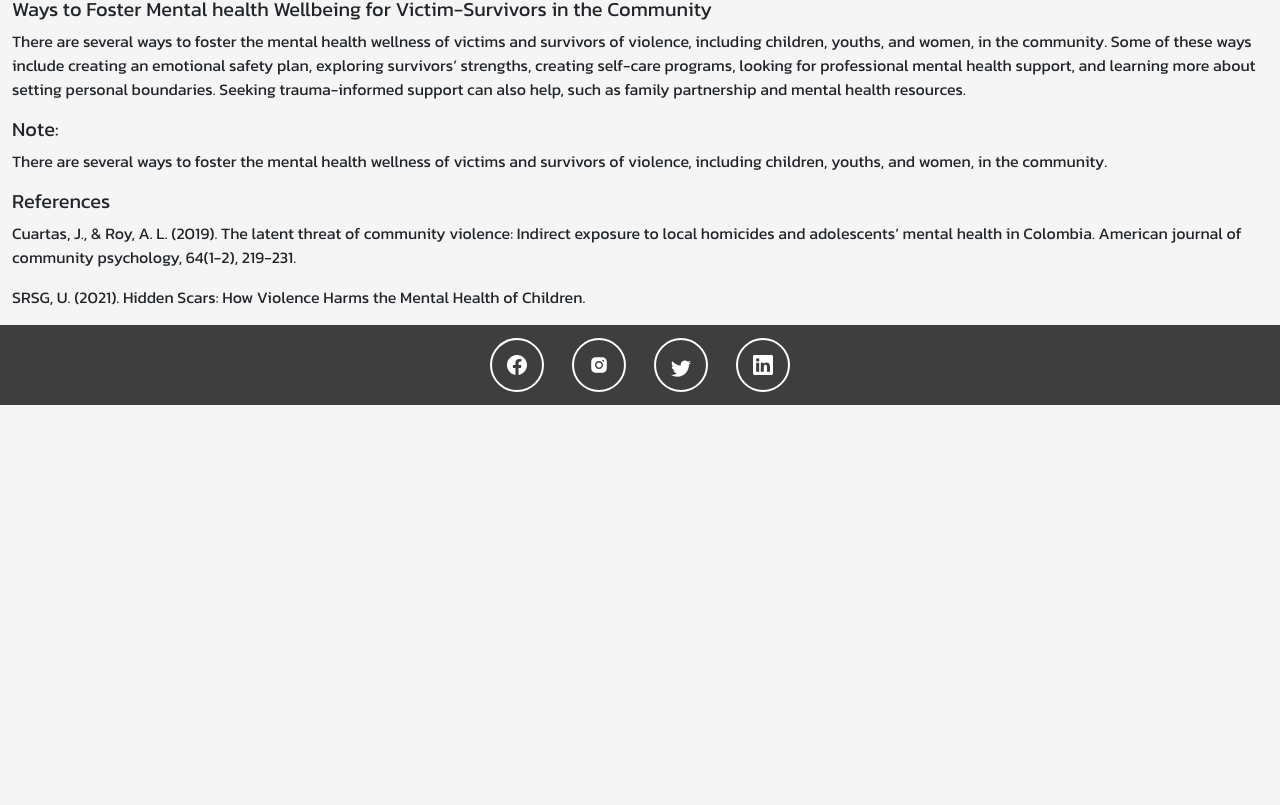
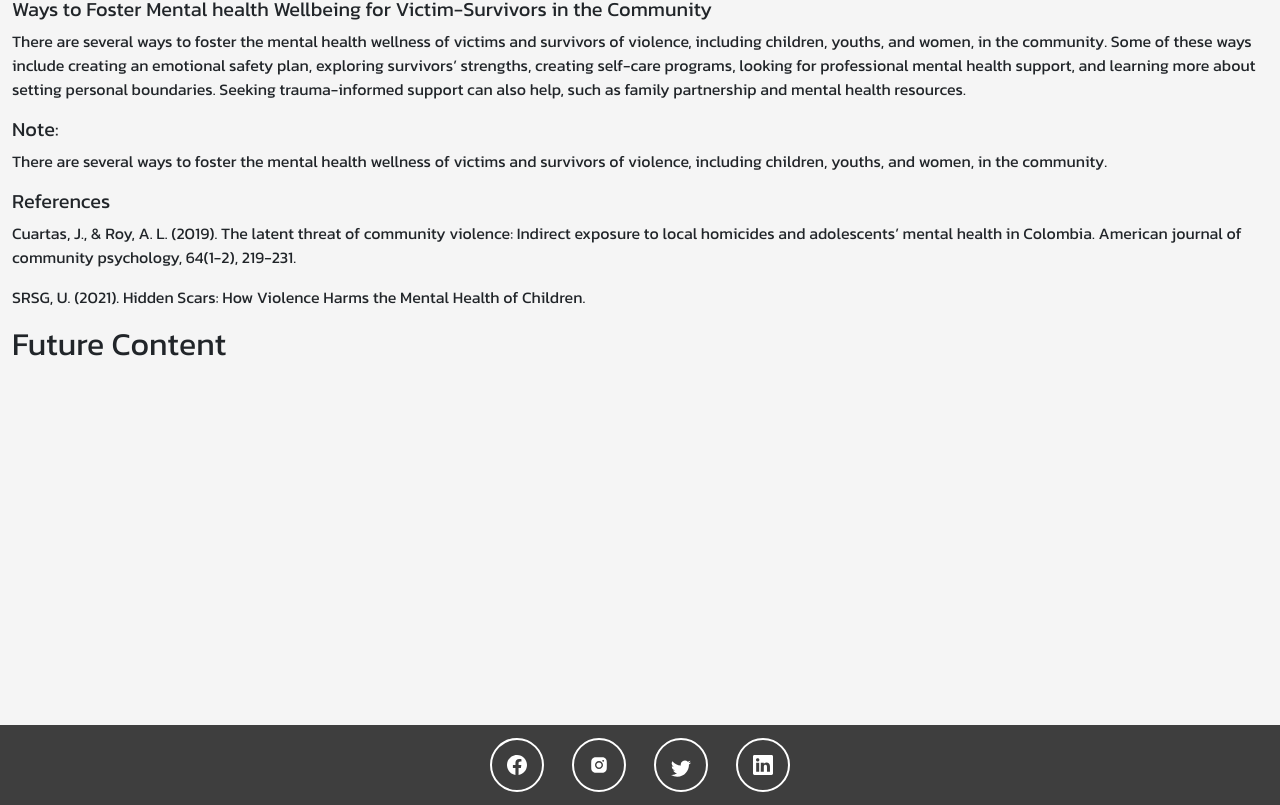
Before and after one commit to Roche001/campaign-website, a React (Create React App) app: page / in a window 1280 px wide. Shown: the part 2517-3322 px from the top of the page. Before the commit the page ends 2922 px from the top, so only its background shows below. Built offline with nearby package versions, Linux system fonts and the light colour scheme; a web font is replaced by a local one.

Commit message:
update changes

```diff
--- a/src/components/wellbeing/Wellbeing.css
+++ b/src/components/wellbeing/Wellbeing.css
@@ -0,0 +1,3 @@
+.space {
+  height: 50vh;
+}
--- a/src/components/wellbeing/Wellbeing.jsx
+++ b/src/components/wellbeing/Wellbeing.jsx
@@ -46,6 +46,9 @@ const Wellbeing = () => {
           Children.
         </p>
       </div>
+      <div className="space">
+        <h2>Future Content</h2>
+      </div>
     </section>
   );
 };
```
